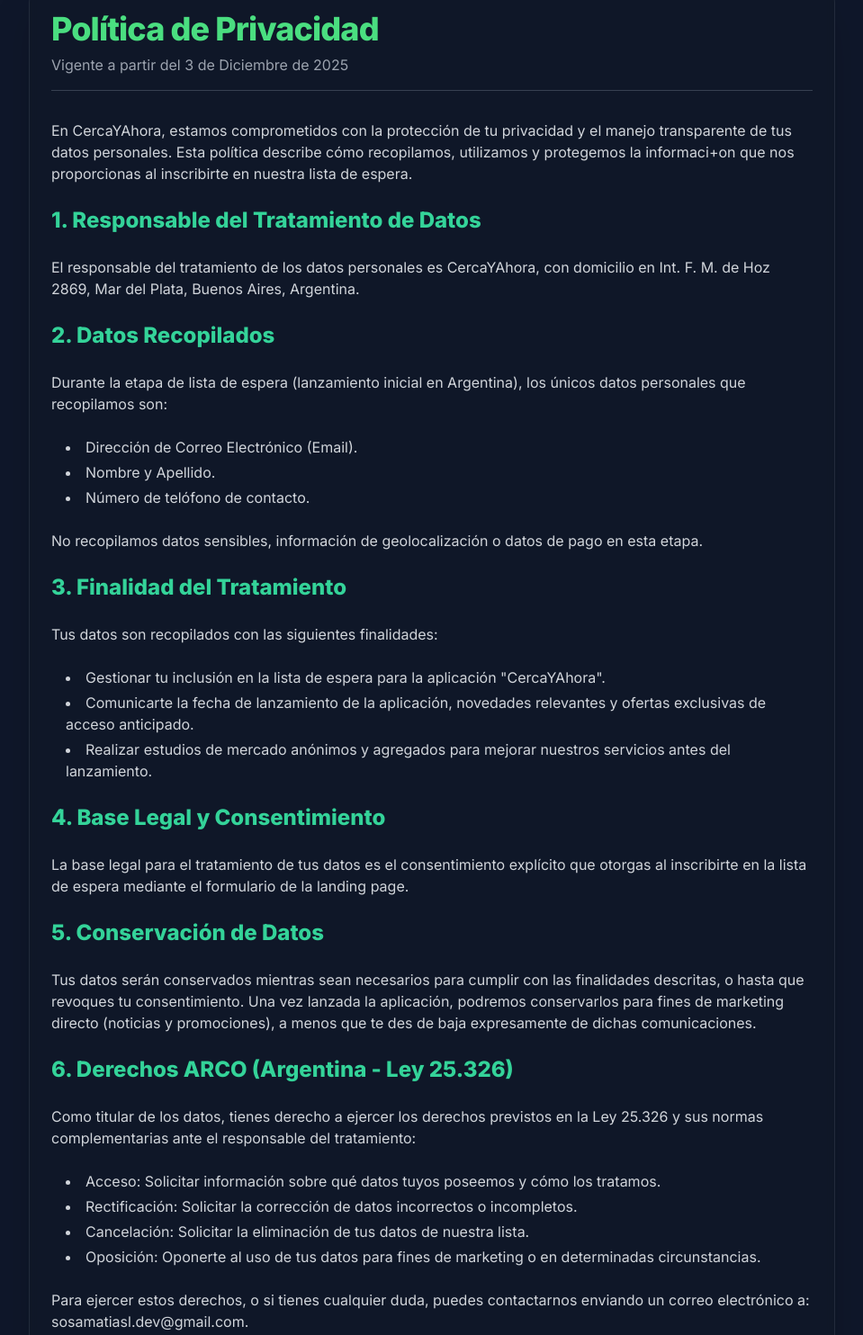
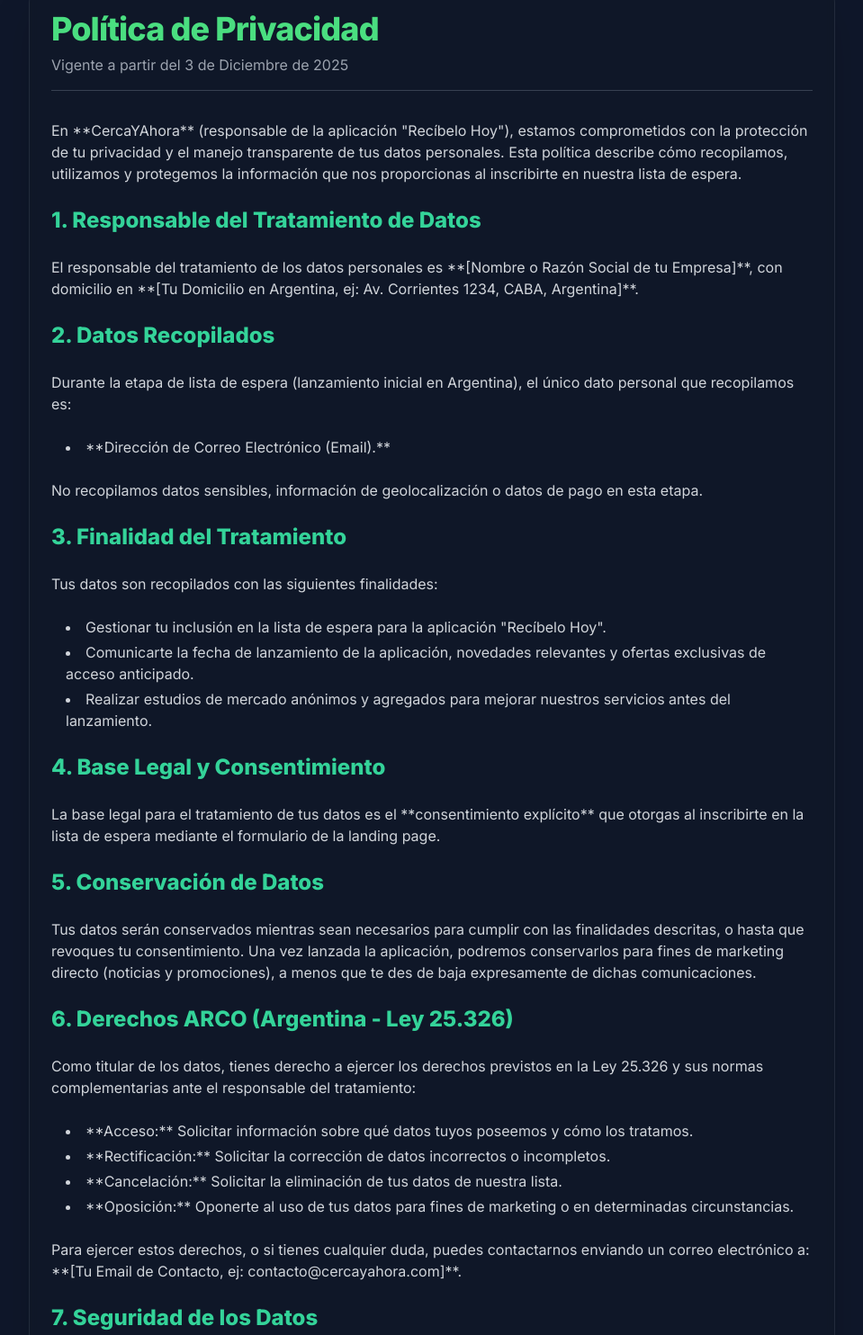
Before and after one commit to sosamatiasl/cercayahoraapp, a plain HTML site: page politica-privacidad.html in a window 1280 px wide. Shown: the part 69-1553 px from the top of the page at 90% size, without its empty margins (160-1119 px from the left). Drawn offline with nearby package versions, Linux system fonts and the light colour scheme.

```diff
--- a/politica-privacidad.html
+++ b/politica-privacidad.html
@@ -3,7 +3,7 @@
 <head>
     <meta charset="UTF-8">
     <meta name="viewport" content="width=device-width, initial-scale=1.0">
-    <title>Política de Privacidad | CercaYAhora</title>
+    <title>Política de Privacidad | Recíbelo Hoy</title>
     <!-- Carga de Tailwind CSS -->
     <script src="https://cdn.tailwindcss.com"></script>
     <link rel="preconnect" href="https://fonts.googleapis.com">
@@ -46,22 +46,20 @@
             <div class="text-gray-300 space-y-6 text-base">
 
                 <p>
-                    En CercaYAhora, estamos comprometidos con la protección de tu privacidad y el manejo transparente de tus datos personales. Esta política describe cómo recopilamos, utilizamos y protegemos la informaci+on que nos proporcionas al inscribirte en nuestra lista de espera.
+                    En **CercaYAhora** (responsable de la aplicación "Recíbelo Hoy"), estamos comprometidos con la protección de tu privacidad y el manejo transparente de tus datos personales. Esta política describe cómo recopilamos, utilizamos y protegemos la información que nos proporcionas al inscribirte en nuestra lista de espera.
                 </p>
 
                 <h2 class="text-2xl font-bold">1. Responsable del Tratamiento de Datos</h2>
                 <p>
-                    El responsable del tratamiento de los datos personales es CercaYAhora, con domicilio en Int. F. M. de Hoz 2869, Mar del Plata, Buenos Aires, Argentina.
+                    El responsable del tratamiento de los datos personales es **[Nombre o Razón Social de tu Empresa]**, con domicilio en **[Tu Domicilio en Argentina, ej: Av. Corrientes 1234, CABA, Argentina]**.
                 </p>
 
                 <h2 class="text-2xl font-bold">2. Datos Recopilados</h2>
                 <p>
-                    Durante la etapa de lista de espera (lanzamiento inicial en Argentina), los únicos datos personales que recopilamos son:
+                    Durante la etapa de lista de espera (lanzamiento inicial en Argentina), el único dato personal que recopilamos es:
                 </p>
                 <ul class="list-disc list-inside ml-4 space-y-1">
-                    <li>Dirección de Correo Electrónico (Email).</li>
-                    <li>Nombre y Apellido.</li>
-                    <li>Número de telófono de contacto.</li>
+                    <li>**Dirección de Correo Electrónico (Email).**</li>
                 </ul>
                 <p>
                     No recopilamos datos sensibles, información de geolocalización o datos de pago en esta etapa.
@@ -72,14 +70,14 @@
                     Tus datos son recopilados con las siguientes finalidades:
                 </p>
                 <ul class="list-disc list-inside ml-4 space-y-1">
-                    <li>Gestionar tu inclusión en la lista de espera para la aplicación "CercaYAhora".</li>
+                    <li>Gestionar tu inclusión en la lista de espera para la aplicación "Recíbelo Hoy".</li>
                     <li>Comunicarte la fecha de lanzamiento de la aplicación, novedades relevantes y ofertas exclusivas de acceso anticipado.</li>
                     <li>Realizar estudios de mercado anónimos y agregados para mejorar nuestros servicios antes del lanzamiento.</li>
                 </ul>
 
                 <h2 class="text-2xl font-bold">4. Base Legal y Consentimiento</h2>
                 <p>
-                    La base legal para el tratamiento de tus datos es el consentimiento explícito que otorgas al inscribirte en la lista de espera mediante el formulario de la landing page.
+                    La base legal para el tratamiento de tus datos es el **consentimiento explícito** que otorgas al inscribirte en la lista de espera mediante el formulario de la landing page.
                 </p>
 
                 <h2 class="text-2xl font-bold">5. Conservación de Datos</h2>
@@ -92,13 +90,13 @@
                     Como titular de los datos, tienes derecho a ejercer los derechos previstos en la Ley 25.326 y sus normas complementarias ante el responsable del tratamiento:
                 </p>
                 <ul class="list-disc list-inside ml-4 space-y-1">
-                    <li>Acceso: Solicitar información sobre qué datos tuyos poseemos y cómo los tratamos.</li>
-                    <li>Rectificación: Solicitar la corrección de datos incorrectos o incompletos.</li>
-                    <li>Cancelación: Solicitar la eliminación de tus datos de nuestra lista.</li>
-                    <li>Oposición: Oponerte al uso de tus datos para fines de marketing o en determinadas circunstancias.</li>
+                    <li>**Acceso:** Solicitar información sobre qué datos tuyos poseemos y cómo los tratamos.</li>
+                    <li>**Rectificación:** Solicitar la corrección de datos incorrectos o incompletos.</li>
+                    <li>**Cancelación:** Solicitar la eliminación de tus datos de nuestra lista.</li>
+                    <li>**Oposición:** Oponerte al uso de tus datos para fines de marketing o en determinadas circunstancias.</li>
                 </ul>
                 <p>
-                    Para ejercer estos derechos, o si tienes cualquier duda, puedes contactarnos enviando un correo electrónico a: sosamatiasl.dev@gmail.com.
+                    Para ejercer estos derechos, o si tienes cualquier duda, puedes contactarnos enviando un correo electrónico a: **[Tu Email de Contacto, ej: contacto@cercayahora.com]**.
                 </p>
 
                 <h2 class="text-2xl font-bold">7. Seguridad de los Datos</h2>
@@ -108,7 +106,7 @@
 
                 <h2 class="text-2xl font-bold">8. Autoridad de Aplicación</h2>
                 <p>
-                    Si consideras que tus derechos no han sido debidamente atendidos, puedes realizar una denuncia ante la Agencia de Acceso a la Información Pública (AAIP), que es el órgano de Control de la Ley N° 25.326 en Argentina.
+                    Si consideras que tus derechos no han sido debidamente atendidos, puedes realizar una denuncia ante la **Agencia de Acceso a la Información Pública (AAIP)**, que es el Órgano de Control de la Ley N° 25.326 en Argentina.
                 </p>
             </div>
         </div>
@@ -117,7 +115,8 @@
     <!-- Footer -->
     <footer class="text-center py-6 text-gray-500 text-sm border-t border-gray-800">
         &copy; 2025 CercaYAhora. Todos los derechos reservados.
-        <a href="index.html" class="text-green-400 hover:text-green-500 ml-4 transition">Volver a la Landing Page</a>
+        <!-- Se usa un enlace relativo a la landing page -->
+        <a href="index.html" class="text-green-400 hover:text-green-500 ml-4 transition">Volver a la Landing</a>
     </footer>
 
 </body>
```
